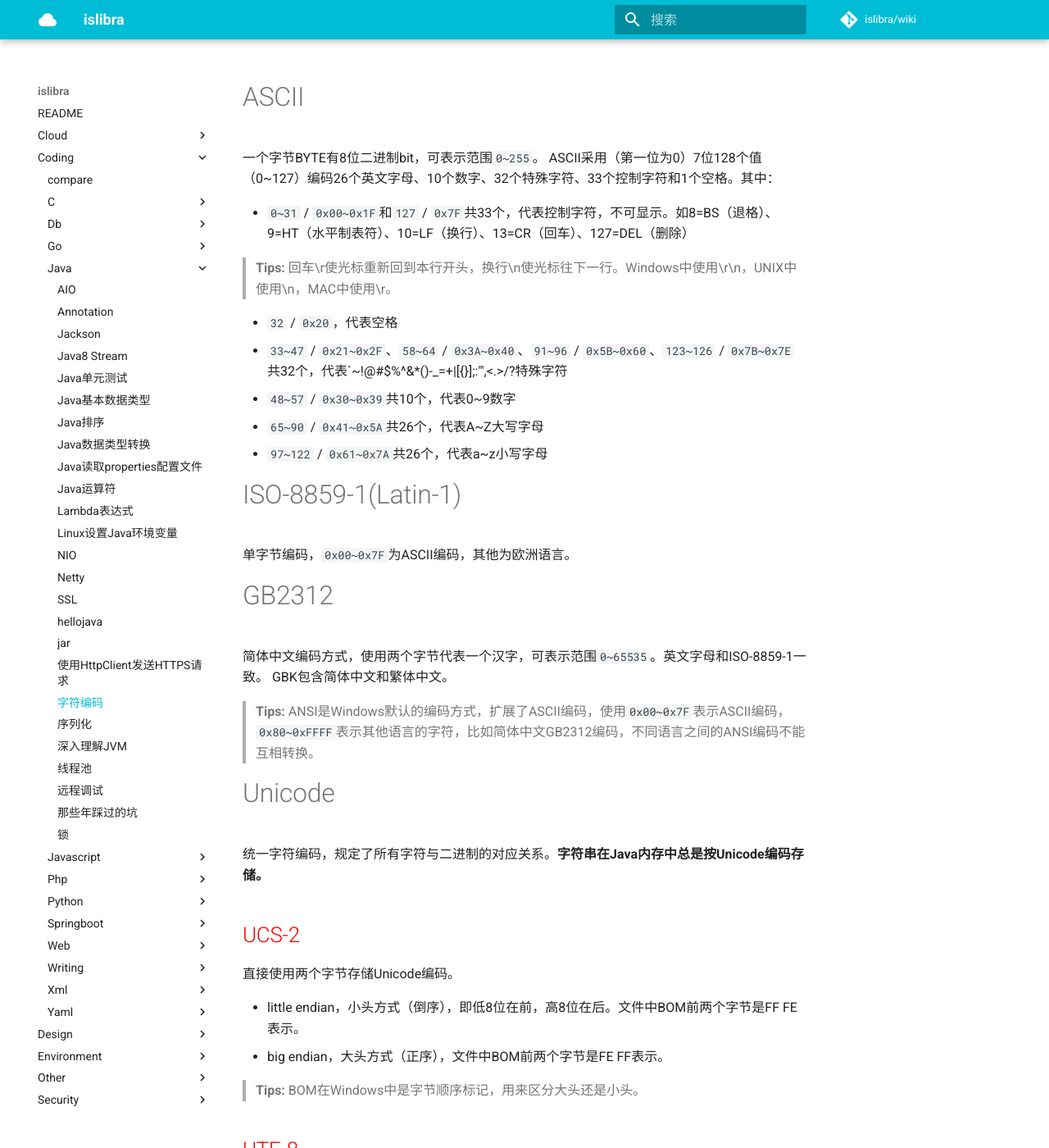
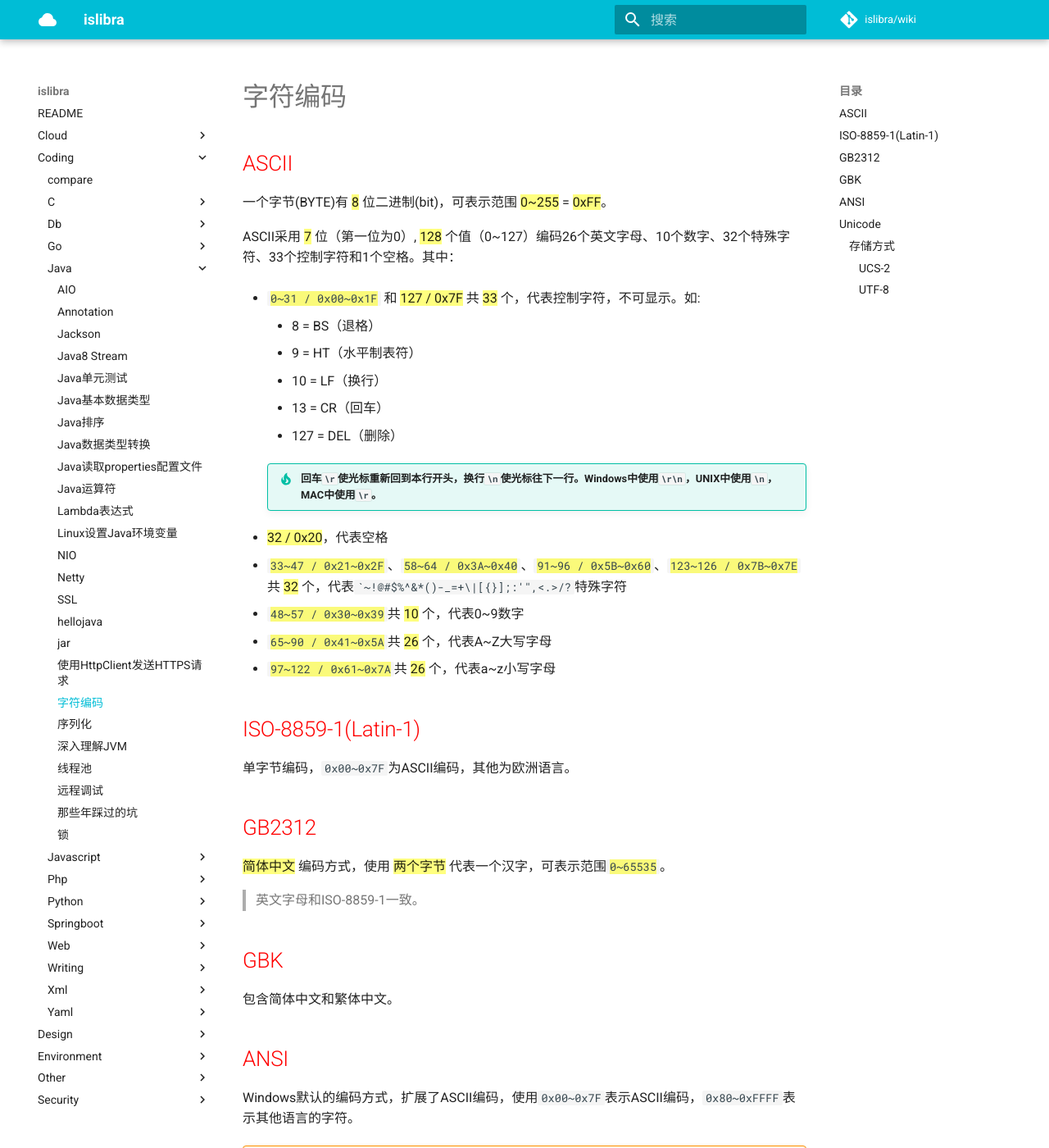
Before and after one commit to islibra/wiki, an MkDocs documentation site: the page built from docs/coding/java/字符编码.md, in a window 1280 px wide and 1400 px high. Shown: the whole window at 82% size. Built offline with MkDocs 1.6.1 and Material for MkDocs 9.7.7, drawn with Linux system fonts in a browser that asks for light colours; comment, search, counter and statistics services are not loaded; some of the changed text lies outside the part shown.

Commit message:
Update 字符编码.md

```diff
--- a/docs/coding/java/字符编码.md
+++ b/docs/coding/java/字符编码.md
@@ -1,60 +1,73 @@
----
-title: 字符编码
-date: 2018-10-12 21:13:14
-categories: java
-tags:
----
+# 字符编码
 
-# ASCII
+## ASCII
 
-一个字节BYTE有8位二进制bit，可表示范围`0~255`。
-ASCII采用（第一位为0）7位128个值（0~127）编码26个英文字母、10个数字、32个特殊字符、33个控制字符和1个空格。其中：
+一个字节(BYTE)有 {==8==} 位二进制(bit)，可表示范围 {==0~255==} = {==0xFF==}。
 
-+ `0~31` / `0x00~0x1F`和`127` / `0x7F`共33个，代表控制字符，不可显示。如8=BS（退格）、9=HT（水平制表符）、10=LF（换行）、13=CR（回车）、127=DEL（删除）
+ASCII采用 {==7==} 位（第一位为0）, {==128==} 个值（0~127）编码26个英文字母、10个数字、32个特殊字符、33个控制字符和1个空格。其中：
 
-> **Tips:** 回车\r使光标重新回到本行开头，换行\n使光标往下一行。Windows中使用\r\n，UNIX中使用\n，MAC中使用\r。
++ `{==0~31 / 0x00~0x1F==}` 和 {==127 / 0x7F==} 共 {==33==} 个，代表控制字符，不可显示。如:
+    - 8 = BS（退格）
+    - 9 = HT（水平制表符）
+    - 10 = LF（换行）
+    - 13 = CR（回车）
+    - 127 = DEL（删除）
 
-+ `32` / `0x20`，代表空格
-+ `33~47` / `0x21~0x2F`、`58~64` / `0x3A~0x40`、`91~96` / `0x5B~0x60`、`123~126` / `0x7B~0x7E`共32个，代表`~!@#$%^&*()-_=+\|[{}];:'",<.>/?特殊字符
-+ `48~57` / `0x30~0x39`共10个，代表0~9数字
-+ `65~90` / `0x41~0x5A`共26个，代表A~Z大写字母
-+ `97~122` / `0x61~0x7A`共26个，代表a~z小写字母
+    !!! tip "回车`\r`使光标重新回到本行开头，换行`\n`使光标往下一行。Windows中使用`\r\n`，UNIX中使用`\n`，MAC中使用`\r`。"
+
++ {==32 / 0x20==}，代表空格
++ `{==33~47 / 0x21~0x2F==}`、`{==58~64 / 0x3A~0x40==}`、`{==91~96 / 0x5B~0x60==}`、`{==123~126 / 0x7B~0x7E==}` 共 {==32==} 个，代表`` `~!@#$%^&*()-_=+\|[{}];:'",<.>/? ``特殊字符
++ `{==48~57 / 0x30~0x39==}`共 {==10==} 个，代表0~9数字
++ `{==65~90 / 0x41~0x5A==}`共 {==26==} 个，代表A~Z大写字母
++ `{==97~122 / 0x61~0x7A==}`共 {==26==} 个，代表a~z小写字母
 
 
-# ISO-8859-1(Latin-1)
+## ISO-8859-1(Latin-1)
 
 单字节编码，`0x00~0x7F`为ASCII编码，其他为欧洲语言。
 
 
-# GB2312
+## GB2312
 
-简体中文编码方式，使用两个字节代表一个汉字，可表示范围`0~65535`。英文字母和ISO-8859-1一致。
-GBK包含简体中文和繁体中文。
+{==简体中文==} 编码方式，使用 {==两个字节==} 代表一个汉字，可表示范围`{==0~65535==}`。
 
-> **Tips:** ANSI是Windows默认的编码方式，扩展了ASCII编码，使用`0x00~0x7F`表示ASCII编码，`0x80~0xFFFF`表示其他语言的字符，比如简体中文GB2312编码，不同语言之间的ANSI编码不能互相转换。
+> 英文字母和ISO-8859-1一致。
+
+## GBK
+
+包含简体中文和繁体中文。
+
+## ANSI
+
+Windows默认的编码方式，扩展了ASCII编码，使用`0x00~0x7F`表示ASCII编码，`0x80~0xFFFF`表示其他语言的字符。
+
+!!! warning "不同语言与ANSI编码不能互相转换，比如 GB2312 != ANSI"
 
 
-# Unicode
+## Unicode
 
-统一字符编码，规定了所有字符与二进制的对应关系。**字符串在Java内存中总是按Unicode编码存储。**
+统一字符编码，规定了所有字符与二进制的对应关系。
 
+> 字符串在Java内存中总是按Unicode编码存储。
 
-## UCS-2
+### 存储方式
+
+#### UCS-2
 
 直接使用两个字节存储Unicode编码。
 
 + little endian，小头方式（倒序），即低8位在前，高8位在后。文件中BOM前两个字节是FF FE表示。
 + big endian，大头方式（正序），文件中BOM前两个字节是FE FF表示。
 
-> **Tips:** BOM在Windows中是字节顺序标记，用来区分大头还是小头。
+> BOM在Windows中是字节顺序标记，用来区分大头还是小头。
 
 
-## UTF-8
+#### UTF-8
 
-Unicode字符在计算机中的存储方式，使用1~4个字节变长存储。文件中BOM前三个字节是EF BB BF表示。
+Unicode字符在计算机中的存储方式，使用1~4个字节 {==变长存储==}。文件中BOM前三个字节是EF BB BF表示。
 
 + 对于单字节符号，第一位为0，后7位为Unicode编码。对于英文字母，UTF-8 = ASCII。
-+ 对于n字节符号，第一个字节前n位为1，n+1位为0，后面字节前两位为10，其他位为Unicode编码。中文一般为3个字节。
++ 对于n字节符号，第一个字节前n位为1，n+1位为0，后面字节前两位为10，其他位为Unicode编码。
 
 | Unicode符号范围（十六进制） | UTF-8编码方式（二进制） |
 | --- | --- |
@@ -63,141 +76,140 @@ Unicode字符在计算机中的存储方式，使用1~4个字节变长存储。
 | 0000 0800-0000 FFFF | 1110xxxx 10xxxxxx 10xxxxxx |
 | 0001 0000-0010 FFFF | 11110xxx 10xxxxxx 10xxxxxx 10xxxxxx |
 
+!!! info "一个中文汉字使用ANSI占 {==2==} 个字节, 使用GB2312占 {==2==} 个字节, 使用Unicode UCS带BOM占 {==4==} 个字节(汉字占 {==2==} 个), 使用Unicode UTF-8占 {==3==} 个字节, 带BOM占 {==6==}个字节(汉字占 {==3==} 个)"
 
-# ASCII控制字符
+??? note "ASCII控制字符"
+    | 二进制 | 十进制 | 十六进制 | 缩写 | 名称/意义 |
+    | --- | --- | --- | --- | --- |
+    | 0000 0000 | 0 | 00 | NUL | 空字符（Null） |
+    | 0000 0001 | 1 | 01 | SOH | 标题开始 |
+    | 0000 0010 | 2 | 02 | STX | 本文开始 |
+    | 0000 0011 | 3 | 03 | ETX | 本文结束 |
+    | 0000 0100 | 4 | 04 | EOT | 传输结束 |
+    | 0000 0101 | 5 | 05 | ENQ | 请求 |
+    | 0000 0110 | 6 | 06 | ACK | 确认回应 |
+    | 0000 0111 | 7 | 07 | BEL | 响铃 |
+    | 0000 1000 | 8 | 08 | BS | 退格 |
+    | 0000 1001 | 9 | 09 | HT | 水平定位符号 |
+    | 0000 1010 | 10 | 0A | LF | 换行键 |
+    | 0000 1011 | 11 | 0B | VT | 垂直定位符号 |
+    | 0000 1100 | 12 | 0C | FF | 换页键 |
+    | 0000 1101 | 13 | 0D | CR | 归位键 |
+    | 0000 1110 | 14 | 0E | SO | 取消变换（Shift out） |
+    | 0000 1111 | 15 | 0F | SI | 启用变换（Shift in） |
+    | 0001 0000 | 16 | 10 | DLE | 跳出数据通讯 |
+    | 0001 0001 | 17 | 11 | DC1 | 设备控制一（XON 启用软件速度控制） |
+    | 0001 0010 | 18 | 12 | DC2 | 设备控制二 |
+    | 0001 0011 | 19 | 13 | DC3 | 设备控制三（XOFF 停用软件速度控制） |
+    | 0001 0100 | 20 | 14 | DC4 | 设备控制四 |
+    | 0001 0101 | 21 | 15 | NAK | 确认失败回应 |
+    | 0001 0110 | 22 | 16 | SYN | 同步用暂停 |
+    | 0001 0111 | 23 | 17 | ETB | 区块传输结束 |
+    | 0001 1000 | 24 | 18 | CAN | 取消 |
+    | 0001 1001 | 25 | 19 | EM | 连接介质中断 |
+    | 0001 1010 | 26 | 1A | SUB | 替换 |
+    | 0001 1011 | 27 | 1B | ESC | 跳出 |
+    | 0001 1100 | 28 | 1C | FS | 文件分割符 |
+    | 0001 1101 | 29 | 1D | GS | 组群分隔符 |
+    | 0001 1110 | 30 | 1E | RS | 记录分隔符 |
+    | 0001 1111 | 31 | 1F | US | 单元分隔符 |
+    | 0111 1111 | 127 | 7F | DEL | 删除 |
 
-| 二进制 | 十进制 | 十六进制 | 缩写 | 名称/意义 |
-| --- | --- | --- | --- | --- |
-| 0000 0000 | 0 | 00 | NUL | 空字符（Null） |
-| 0000 0001 | 1 | 01 | SOH | 标题开始 |
-| 0000 0010 | 2 | 02 | STX | 本文开始 |
-| 0000 0011 | 3 | 03 | ETX | 本文结束 |
-| 0000 0100 | 4 | 04 | EOT | 传输结束 |
-| 0000 0101 | 5 | 05 | ENQ | 请求 |
-| 0000 0110 | 6 | 06 | ACK | 确认回应 |
-| 0000 0111 | 7 | 07 | BEL | 响铃 |
-| 0000 1000 | 8 | 08 | BS | 退格 |
-| 0000 1001 | 9 | 09 | HT | 水平定位符号 |
-| 0000 1010 | 10 | 0A | LF | 换行键 |
-| 0000 1011 | 11 | 0B | VT | 垂直定位符号 |
-| 0000 1100 | 12 | 0C | FF | 换页键 |
-| 0000 1101 | 13 | 0D | CR | 归位键 |
-| 0000 1110 | 14 | 0E | SO | 取消变换（Shift out） |
-| 0000 1111 | 15 | 0F | SI | 启用变换（Shift in） |
-| 0001 0000 | 16 | 10 | DLE | 跳出数据通讯 |
-| 0001 0001 | 17 | 11 | DC1 | 设备控制一（XON 启用软件速度控制） |
-| 0001 0010 | 18 | 12 | DC2 | 设备控制二 |
-| 0001 0011 | 19 | 13 | DC3 | 设备控制三（XOFF 停用软件速度控制） |
-| 0001 0100 | 20 | 14 | DC4 | 设备控制四 |
-| 0001 0101 | 21 | 15 | NAK | 确认失败回应 |
-| 0001 0110 | 22 | 16 | SYN | 同步用暂停 |
-| 0001 0111 | 23 | 17 | ETB | 区块传输结束 |
-| 0001 1000 | 24 | 18 | CAN | 取消 |
-| 0001 1001 | 25 | 19 | EM | 连接介质中断 |
-| 0001 1010 | 26 | 1A | SUB | 替换 |
-| 0001 1011 | 27 | 1B | ESC | 跳出 |
-| 0001 1100 | 28 | 1C | FS | 文件分割符 |
-| 0001 1101 | 29 | 1D | GS | 组群分隔符 |
-| 0001 1110 | 30 | 1E | RS | 记录分隔符 |
-| 0001 1111 | 31 | 1F | US | 单元分隔符 |
-| 0111 1111 | 127 | 7F | DEL | 删除 |
-
-# ASCII可显示字符
-
-| 二进制 | 十进制 | 十六进制 | 图形 |
-| --- | --- | --- | --- |
-| 0010 0000 | 32 | 20 | （空格） |
-| 0010 0001 | 33 | 21 | ! |
-| 0010 0010 | 34 | 22 | " |
-| 0010 0011 | 35 | 23 | # |
-| 0010 0100 | 36 | 24 | $ |
-| 0010 0101 | 37 | 25 | % |
-| 0010 0110 | 38 | 26 | & |
-| 0010 0111 | 39 | 27 | ' |
-| 0010 1000 | 40 | 28 | ( |
-| 0010 1001 | 41 | 29 | ) |
-| 0010 1010 | 42 | 2A | * |
-| 0010 1011 | 43 | 2B | + |
-| 0010 1100 | 44 | 2C | , |
-| 0010 1101 | 45 | 2D | - |
-| 0010 1110 | 46 | 2E | . |
-| 0010 1111 | 47 | 2F | / |
-| 0011 0000 | 48 | 30 | 0 |
-| 0011 0001 | 49 | 31 | 1 |
-| 0011 0010 | 50 | 32 | 2 |
-| 0011 0011 | 51 | 33 | 3 |
-| 0011 0100 | 52 | 34 | 4 |
-| 0011 0101 | 53 | 35 | 5 |
-| 0011 0110 | 54 | 36 | 6 |
-| 0011 0111 | 55 | 37 | 7 |
-| 0011 1000 | 56 | 38 | 8 |
-| 0011 1001 | 57 | 39 | 9 |
-| 0011 1010 | 58 | 3A | : |
-| 0011 1011 | 59 | 3B | ; |
-| 0011 1100 | 60 | 3C | < |
-| 0011 1101 | 61 | 3D | = |
-| 0011 1110 | 62 | 3E | > |
-| 0011 1111 | 63 | 3F | ? |
-| 0100 0000 | 64 | 40 | @ |
-| 0100 0001 | 65 | 41 | A |
-| 0100 0010 | 66 | 42 | B |
-| 0100 0011 | 67 | 43 | C |
-| 0100 0100 | 68 | 44 | D |
-| 0100 0101 | 69 | 45 | E |
-| 0100 0110 | 70 | 46 | F |
-| 0100 0111 | 71 | 47 | G |
-| 0100 1000 | 72 | 48 | H |
-| 0100 1001 | 73 | 49 | I |
-| 0100 1010 | 74 | 4A | J |
-| 0100 1011 | 75 | 4B | K |
-| 0100 1100 | 76 | 4C | L |
-| 0100 1101 | 77 | 4D | M |
-| 0100 1110 | 78 | 4E | N |
-| 0100 1111 | 79 | 4F | O |
-| 0101 0000 | 80 | 50 | P |
-| 0101 0001 | 81 | 51 | Q |
-| 0101 0010 | 82 | 52 | R |
-| 0101 0011 | 83 | 53 | S |
-| 0101 0100 | 84 | 54 | T |
-| 0101 0101 | 85 | 55 | U |
-| 0101 0110 | 86 | 56 | V |
-| 0101 0111 | 87 | 57 | W |
-| 0101 1000 | 88 | 58 | X |
-| 0101 1001 | 89 | 59 | Y |
-| 0101 1010 | 90 | 5A | Z |
-| 0101 1011 | 91 | 5B | [ |
-| 0101 1100 | 92 | 5C | \ |
-| 0101 1101 | 93 | 5D | ] |
-| 0101 1110 | 94 | 5E | ^ |
-| 0101 1111 | 95 | 5F | _ |
-| 0110 0000 | 96 | 60 | ` |
-| 0110 0001 | 97 | 61 | a |
-| 0110 0010 | 98 | 62 | b |
-| 0110 0011 | 99 | 63 | c |
-| 0110 0100 | 100 | 64 | d |
-| 0110 0101 | 101 | 65 | e |
-| 0110 0110 | 102 | 66 | f |
-| 0110 0111 | 103 | 67 | g |
-| 0110 1000 | 104 | 68 | h |
-| 0110 1001 | 105 | 69 | i |
-| 0110 1010 | 106 | 6A | j |
-| 0110 1011 | 107 | 6B | k |
-| 0110 1100 | 108 | 6C | l |
-| 0110 1101 | 109 | 6D | m |
-| 0110 1110 | 110 | 6E | n |
-| 0110 1111 | 111 | 6F | o |
-| 0111 0000 | 112 | 70 | p |
-| 0111 0001 | 113 | 71 | q |
-| 0111 0010 | 114 | 72 | r |
-| 0111 0011 | 115 | 73 | s |
-| 0111 0100 | 116 | 74 | t |
-| 0111 0101 | 117 | 75 | u |
-| 0111 0110 | 118 | 76 | v |
-| 0111 0111 | 119 | 77 | w |
-| 0111 1000 | 120 | 78 | x |
-| 0111 1001 | 121 | 79 | y |
-| 0111 1010 | 122 | 7A | z |
-| 0111 1011 | 123 | 7B | { |
-| 0111 1100 | 124 | 7C | 竖线 |
-| 0111 1101 | 125 | 7D | } |
-| 0111 1110 | 126 | 7E | ~ |
+??? note "ASCII可显示字符"
+    | 二进制 | 十进制 | 十六进制 | 图形 |
+    | --- | --- | --- | --- |
+    | 0010 0000 | 32 | 20 | （空格） |
+    | 0010 0001 | 33 | 21 | ! |
+    | 0010 0010 | 34 | 22 | " |
+    | 0010 0011 | 35 | 23 | # |
+    | 0010 0100 | 36 | 24 | $ |
+    | 0010 0101 | 37 | 25 | % |
+    | 0010 0110 | 38 | 26 | & |
+    | 0010 0111 | 39 | 27 | ' |
+    | 0010 1000 | 40 | 28 | ( |
+    | 0010 1001 | 41 | 29 | ) |
+    | 0010 1010 | 42 | 2A | * |
+    | 0010 1011 | 43 | 2B | + |
+    | 0010 1100 | 44 | 2C | , |
+    | 0010 1101 | 45 | 2D | - |
+    | 0010 1110 | 46 | 2E | . |
+    | 0010 1111 | 47 | 2F | / |
+    | 0011 0000 | 48 | 30 | 0 |
+    | 0011 0001 | 49 | 31 | 1 |
+    | 0011 0010 | 50 | 32 | 2 |
+    | 0011 0011 | 51 | 33 | 3 |
+    | 0011 0100 | 52 | 34 | 4 |
+    | 0011 0101 | 53 | 35 | 5 |
+    | 0011 0110 | 54 | 36 | 6 |
+    | 0011 0111 | 55 | 37 | 7 |
+    | 0011 1000 | 56 | 38 | 8 |
+    | 0011 1001 | 57 | 39 | 9 |
+    | 0011 1010 | 58 | 3A | : |
+    | 0011 1011 | 59 | 3B | ; |
+    | 0011 1100 | 60 | 3C | < |
+    | 0011 1101 | 61 | 3D | = |
+    | 0011 1110 | 62 | 3E | > |
+    | 0011 1111 | 63 | 3F | ? |
+    | 0100 0000 | 64 | 40 | @ |
+    | 0100 0001 | 65 | 41 | A |
+    | 0100 0010 | 66 | 42 | B |
+    | 0100 0011 | 67 | 43 | C |
+    | 0100 0100 | 68 | 44 | D |
+    | 0100 0101 | 69 | 45 | E |
+    | 0100 0110 | 70 | 46 | F |
+    | 0100 0111 | 71 | 47 | G |
+    | 0100 1000 | 72 | 48 | H |
+    | 0100 1001 | 73 | 49 | I |
+    | 0100 1010 | 74 | 4A | J |
+    | 0100 1011 | 75 | 4B | K |
+    | 0100 1100 | 76 | 4C | L |
+    | 0100 1101 | 77 | 4D | M |
+    | 0100 1110 | 78 | 4E | N |
+    | 0100 1111 | 79 | 4F | O |
+    | 0101 0000 | 80 | 50 | P |
+    | 0101 0001 | 81 | 51 | Q |
+    | 0101 0010 | 82 | 52 | R |
+    | 0101 0011 | 83 | 53 | S |
+    | 0101 0100 | 84 | 54 | T |
+    | 0101 0101 | 85 | 55 | U |
+    | 0101 0110 | 86 | 56 | V |
+    | 0101 0111 | 87 | 57 | W |
+    | 0101 1000 | 88 | 58 | X |
+    | 0101 1001 | 89 | 59 | Y |
+    | 0101 1010 | 90 | 5A | Z |
+    | 0101 1011 | 91 | 5B | [ |
+    | 0101 1100 | 92 | 5C | \ |
+    | 0101 1101 | 93 | 5D | ] |
+    | 0101 1110 | 94 | 5E | ^ |
+    | 0101 1111 | 95 | 5F | _ |
+    | 0110 0000 | 96 | 60 | ` |
+    | 0110 0001 | 97 | 61 | a |
+    | 0110 0010 | 98 | 62 | b |
+    | 0110 0011 | 99 | 63 | c |
+    | 0110 0100 | 100 | 64 | d |
+    | 0110 0101 | 101 | 65 | e |
+    | 0110 0110 | 102 | 66 | f |
+    | 0110 0111 | 103 | 67 | g |
+    | 0110 1000 | 104 | 68 | h |
+    | 0110 1001 | 105 | 69 | i |
+    | 0110 1010 | 106 | 6A | j |
+    | 0110 1011 | 107 | 6B | k |
+    | 0110 1100 | 108 | 6C | l |
+    | 0110 1101 | 109 | 6D | m |
+    | 0110 1110 | 110 | 6E | n |
+    | 0110 1111 | 111 | 6F | o |
+    | 0111 0000 | 112 | 70 | p |
+    | 0111 0001 | 113 | 71 | q |
+    | 0111 0010 | 114 | 72 | r |
+    | 0111 0011 | 115 | 73 | s |
+    | 0111 0100 | 116 | 74 | t |
+    | 0111 0101 | 117 | 75 | u |
+    | 0111 0110 | 118 | 76 | v |
+    | 0111 0111 | 119 | 77 | w |
+    | 0111 1000 | 120 | 78 | x |
+    | 0111 1001 | 121 | 79 | y |
+    | 0111 1010 | 122 | 7A | z |
+    | 0111 1011 | 123 | 7B | { |
+    | 0111 1100 | 124 | 7C | 竖线 |
+    | 0111 1101 | 125 | 7D | } |
+    | 0111 1110 | 126 | 7E | ~ |
```
